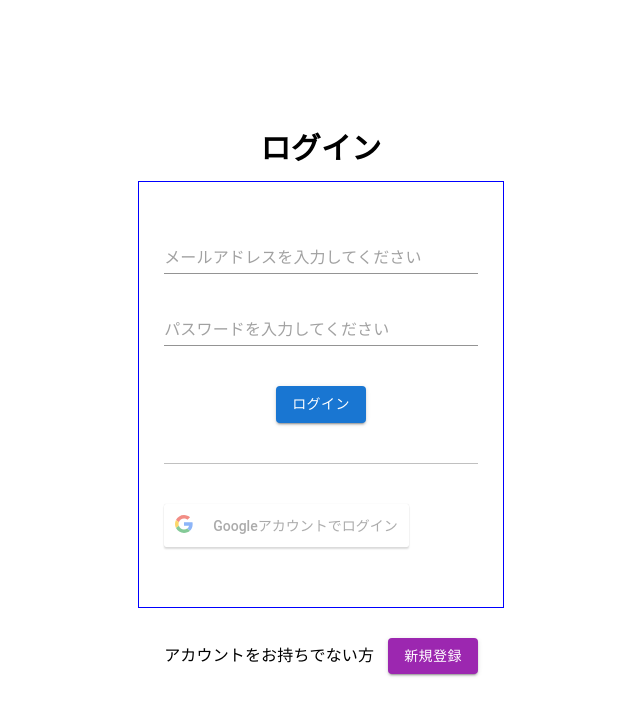
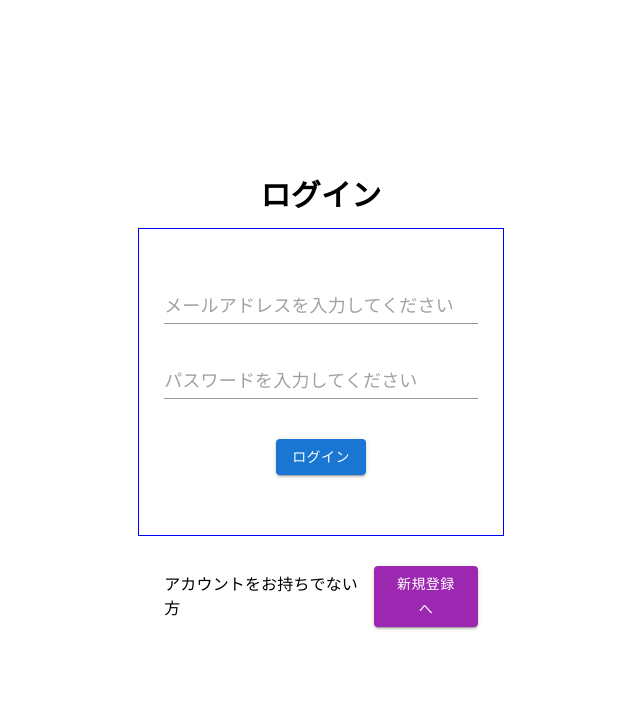
Before and after one commit to Ippei523/react_study_auth, a React (Create React App) app: page /auth/login in a window 1280 px wide. Shown: the top 716 px of the page, without its empty margins (319-959 px from the left). Built offline with nearby package versions, Linux system fonts and the light colour scheme.

Commit message:
見た目の変更

```diff
--- a/src/routes/auth/login/index.tsx
+++ b/src/routes/auth/login/index.tsx
@@ -12,30 +12,26 @@ export function Login() {
     <>
       <AuthLayout
         title="ログイン"
-        toggleAuthButtonTitle="新規登録"
+        toggleAuthButtonTitle="新規登録へ"
         toggleAuthSubTitle="アカウントをお持ちでない方"
         authLayoutType="login"
       >
         <Box sx={{ display: "flex", flexDirection: "column", gap: "40px" }}>
-          <Input type="email" placeholder="メールアドレスを入力してください" />
-          <Input type="password" placeholder="パスワードを入力してください" />
+          <Input
+            sx={{ fontSize: "18px" }}
+            type="email"
+            placeholder="メールアドレスを入力してください"
+          />
+          <Input
+            sx={{ fontSize: "18px" }}
+            type="password"
+            placeholder="パスワードを入力してください"
+          />
         </Box>
         <Box sx={{ display: "flex", justifyContent: "center" }}>
           <Button variant="contained" color="primary">
             ログイン
           </Button>
-        </Box>
-        <Box
-          sx={{ width: "100%", height: "1px", backgroundColor: "#C0C0C0" }}
-        ></Box>
-        <Box>
-          <GoogleLogin
-            clientId="YOUR_GOOGLE_CLIENT_ID"
-            buttonText="Googleアカウントでログイン"
-            onSuccess={() => {}}
-            onFailure={() => {}}
-            cookiePolicy={"single_host_origin"}
-          />
         </Box>
       </AuthLayout>
       {missToken && (
```
